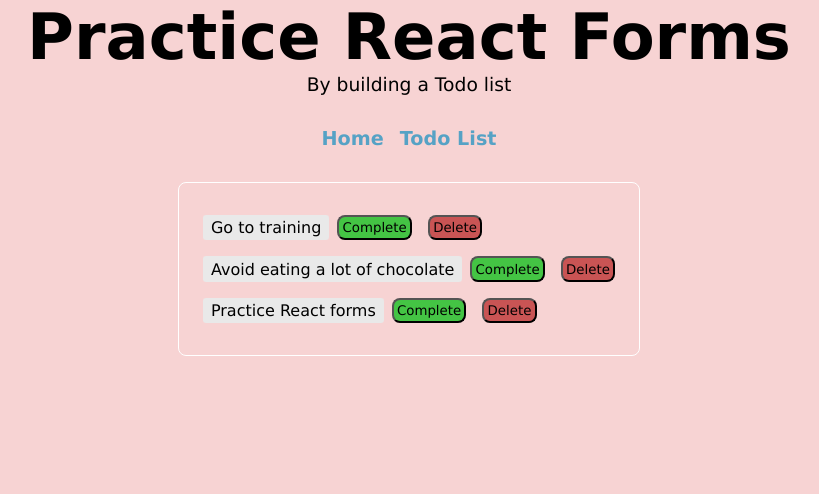
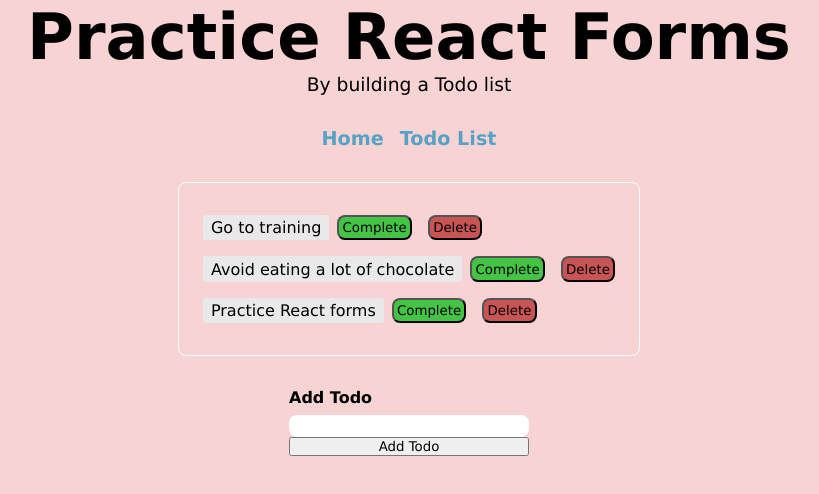
Before and after one commit to fanerotim/React-JS-Course-June-2024, a React (Vite) app in the folder forms/: page /todo-list in a window 1280 px wide. Shown: the top 494 px of the page, without its empty margins (231-1050 px from the left). Built offline with nearby package versions, Linux system fonts and the light colour scheme.

Commit message:
add new form specifically for todo list

```diff
--- a/forms/src/components/todo-list/Todo.css
+++ b/forms/src/components/todo-list/Todo.css
@@ -55,3 +55,21 @@
     cursor: pointer;
     background-color: rgb(250, 129, 129);
 }
+
+.todo-form {
+    display: flex;
+    flex-direction: column;
+    width: 15rem;
+    margin: 0 auto;
+}
+
+.todo-label {
+    margin-bottom: .5rem;
+    font-weight: bold;
+}
+
+.todo-input {
+    padding: 0.2rem 0.5rem;
+    border-radius: .5rem;
+    border: none;
+}
--- a/forms/src/components/todo-list/Todo.jsx
+++ b/forms/src/components/todo-list/Todo.jsx
@@ -1,7 +1,7 @@
 import './Todo.css'
 import { useState } from 'react'
 
-export const Todo = ({ todo }) => {
+export const Todo = () => {
 
     const [todos, setTodos] = useState([
         {
@@ -22,13 +22,15 @@
         }
     ])
 
-    if (todo) {
-        todos.push({
-            text: todo,
-            isCompleted: false,
-            index: todos.length,
-        })
-    }
+    const [newTodo, setNewTodo] = useState('')
+
+    // if (todo) {
+    //     todos.push({
+    //         text: todo,
+    //         isCompleted: false,
+    //         index: todos.length,
+    //     })
+    // }
 
     function handleDelete(index) {
         const newTodos = [...todos]
@@ -42,12 +44,28 @@
         setTodos(newTodos)
     }
 
+    function handleSubmit(e) {
+
+        e.preventDefault()
+
+        todos.push({
+            text: newTodo,
+            isCompleted: false,
+            index: todos.length,
+        })
+
+        const newTodos = [...todos];
+        setTodos(newTodos);
+        setNewTodo('')
+    }
+
     return (
+        <>
             <ul className='todo-wrapper'>
 
                 {todos.map((todo) => (
                     <div key={todo.index} className='todo-item-wrapper'>
-                    <li style={{textDecoration: todo.isCompleted ? 'line-through' : ''}} className='todo-item' key={todo.index}>{todo.text}</li>
+                        <li style={{ textDecoration: todo.isCompleted ? 'line-through' : '' }} className='todo-item' key={todo.index}>{todo.text}</li>
 
                         <div className='buttons-wrapper'>
                             <button onClick={() => {
@@ -60,5 +78,12 @@
                     </div>
                 ))}
             </ul>
+
+            <form className='todo-form' onSubmit={(e) => handleSubmit(e)}>
+                <label className='todo-label'>Add Todo</label>
+                <input className='todo-input' type="text" value={newTodo} onChange={(e) => { setNewTodo(e.target.value) }} />
+                <button className='add-todo-btn'>Add Todo</button>
+            </form>
+        </>
     )
 }
```
Lines whose indentation alone changed are shown as unchanged.
